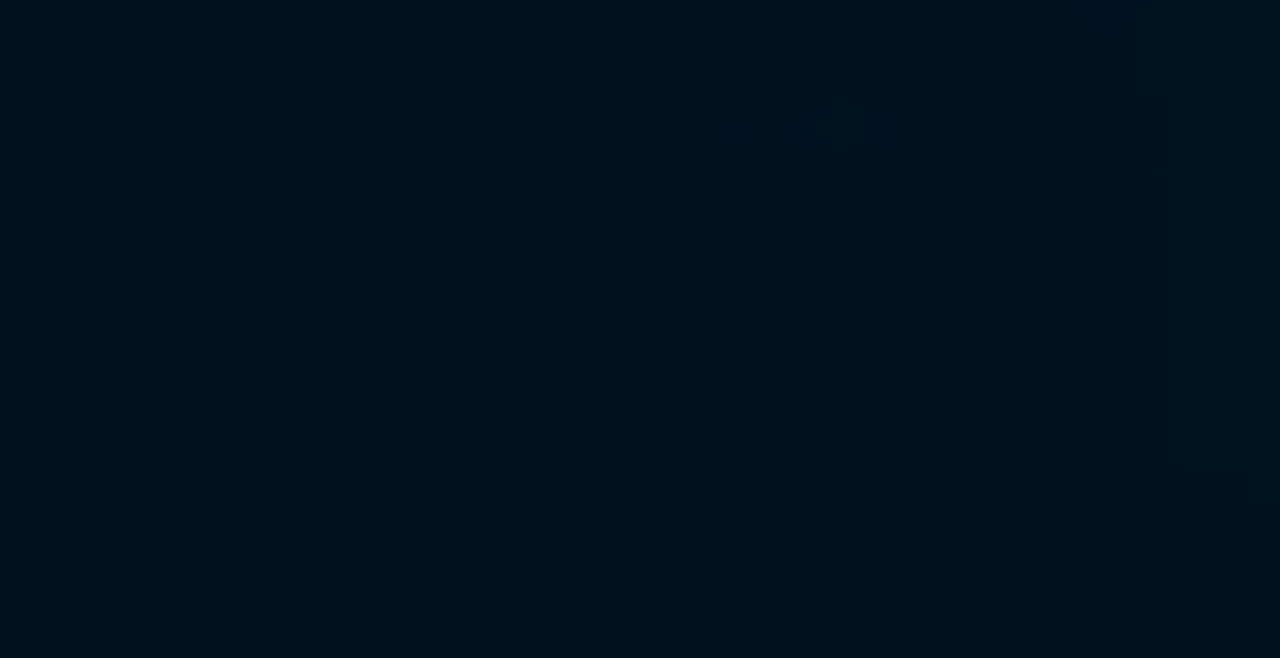
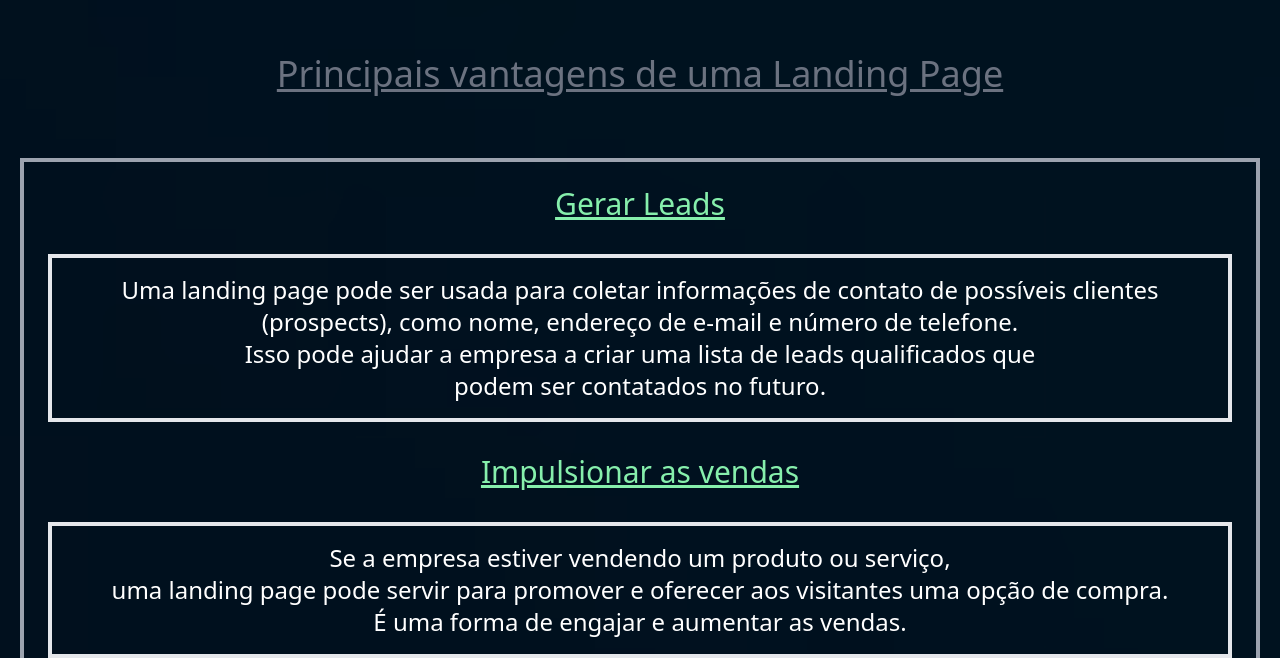
Before and after one commit to mmissura/landing-pages, a React (Vite) app: page / in a window 1280 px wide. Shown: the part 3410-4068 px from the top of the page. Built offline with nearby package versions, Linux system fonts and the light colour scheme.

Commit message:
refactor: change grid layouts

```diff
--- a/src/App.tsx
+++ b/src/App.tsx
@@ -14,9 +14,9 @@ export const App = () => {
         <div className="grid grid-rows-12 gap-7 2xl:my-20 xl:my-20 lg:my-20 my-12">
 
           <h2 className='text-xl text-center 2xl:text-2xl xl:text-4xl lg:text-2xl mb-8
-           text-gray-500 px-12 underline'>O que é uma Landing Page?</h2>
+           text-gray-500 px-12 underline p-6'>O que é uma Landing Page?</h2>
 
-          <p className='text-xl text-center 2xl:text-2xl xl:text-2xl lg:text-2xl mb-8 text-white px-12'>
+          <p className='text-xl text-center 2xl:text-2xl xl:text-2xl lg:text-2xl grid mb-8 text-white px-12'>
             Uma landing page tem como principal objetivo a conversão de leads, ou seja,
             fazer com que o visitante se torne um cliente, passando para a próxima etapa do funil de
             vendas
@@ -29,7 +29,8 @@ export const App = () => {
             mb-8 text-gray-500 px-12 underline'>Principais vantagens de uma Landing Page</h2>
             </div>
 
-            <div className='text-xl text-center 2xl:text-2xl xl:text-4xl lg:text-2xl grid grid-cols-2 w-full justify-center items-center m-5 border-4 border-gray-400 p-6'>
+            <div className='text-xl text-center 2xl:text-2xl xl:text-4xl lg:text-2xl 2xl:grid grid-cols-2 w-full
+            justify-center items-center m-5 border-4 border-gray-400 p-6'>
 
               <h2 className='text-xl text-center 2xl:text-2xl xl:text-3xl lg:text-2xl
             mb-8 text-green-300 px-12 underline'>Gerar Leads</h2>
```
